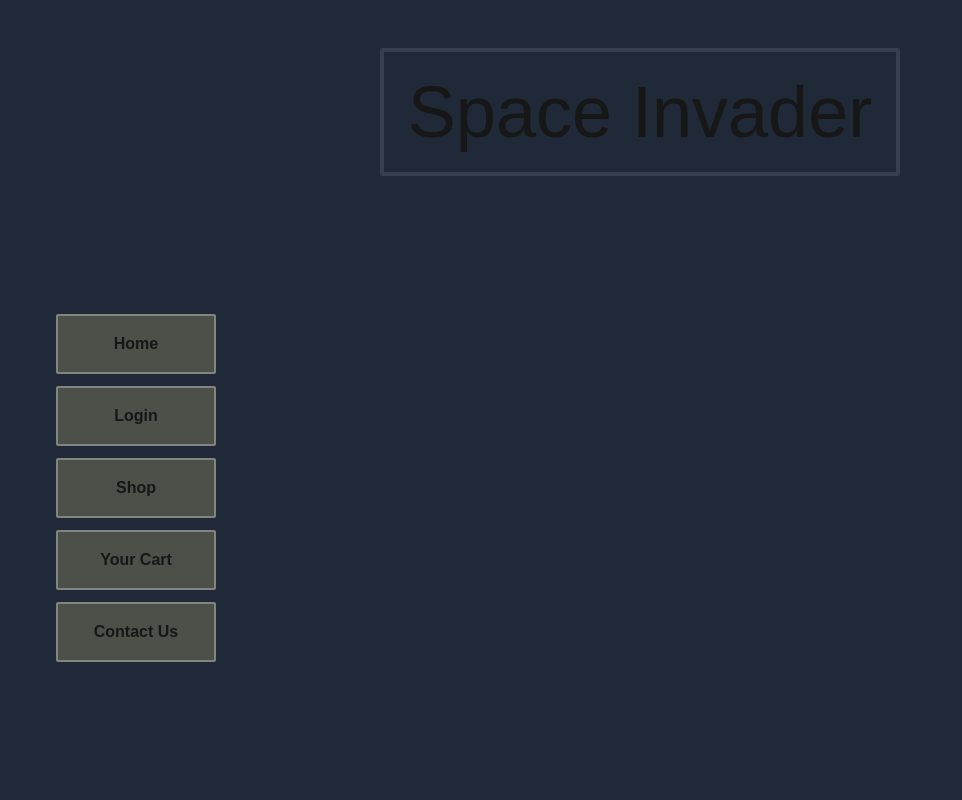
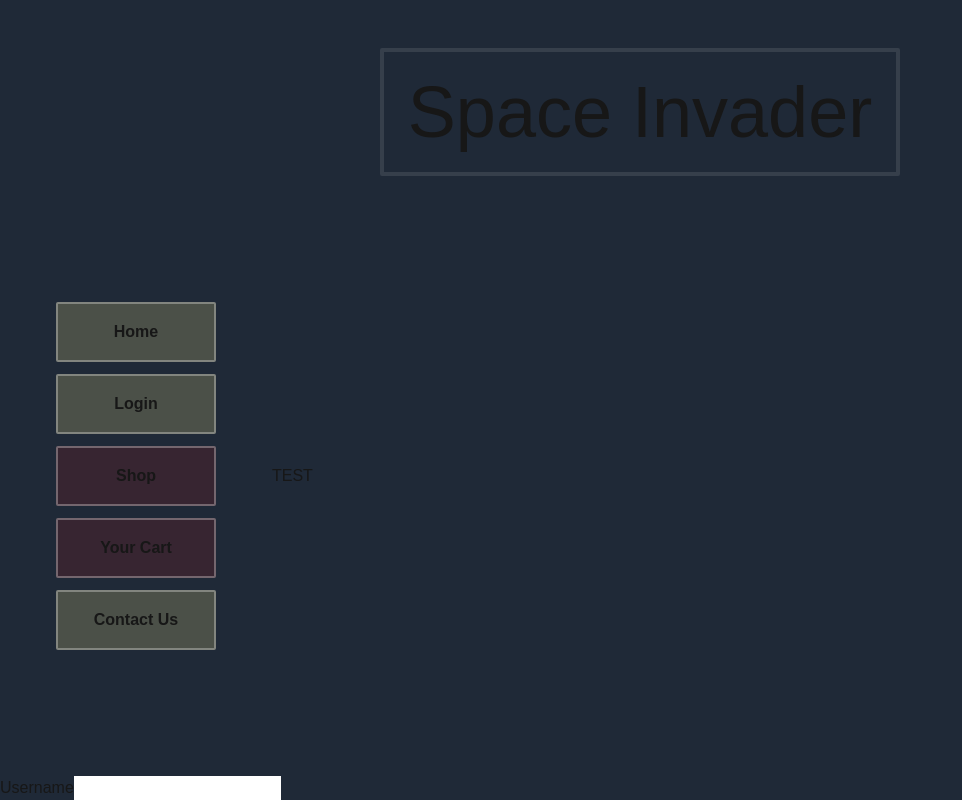
Before and after one commit to MichihideS/sti_Web-API-Backend_projektarbete-frontendv2, a Next.js app: page /login in a window 1280 px wide. Shown: the whole page, without its empty margins (0-962 px from the left). Built offline with nearby package versions, Linux system fonts and the light colour scheme.

Commit message:
add zustand pack for global variable usages instead of jwt (for G) and added dynamic colors for navigation buttons depending on login state

```diff
--- a/app/(authentication)/login/page.tsx
+++ b/app/(authentication)/login/page.tsx
@@ -1,7 +1,34 @@
+"use client"
 import LeftSideMenu from "@/app/_components/LeftSideMenu"
 import MainTitle from "@/app/_components/MainTitle"
+import { CustomUserFormLogin } from "@/app/_type/ICustomUser"
+import { ChangeEvent, useState } from "react"
 
 export default function Login() {
+	const [customUser, setCustomUser] = useState<CustomUserFormLogin>({
+		username: "",
+		password: "",
+	})
+
+	function handleOnClick() {
+		getUser()
+	}
+
+	async function getUser() {
+		const response = await fetch("http://localhost:8080/api/v1/user")
+		const data = await response.json()
+
+		console.log(data)
+		console.log(customUser.username)
+	}
+
+	function handleChange(event: ChangeEvent<HTMLInputElement>) {
+		setCustomUser((prevState) => ({
+			...prevState,
+			[event.target.name]: event.target.value,
+		}))
+	}
+
 	return (
 		<div className="h-screen flex flex-col bg-gray-800">
 			<div className="flex justify-center">
@@ -9,6 +36,18 @@ export default function Login() {
 			</div>
 			<div className="flex flex-row flex-grow items-center">
 				<LeftSideMenu />
+				<button onClick={handleOnClick}>TEST</button>
+			</div>
+			<div>
+				{/* Username */}
+				<label htmlFor="username">Username</label>
+				<input
+					className="text-black"
+					type="text"
+					name="username"
+					value={customUser.username}
+					onChange={(event) => handleChange(event)}
+				/>
 			</div>
 		</div>
 	)
--- a/app/(authentication)/signup/page.tsx
+++ b/app/(authentication)/signup/page.tsx
@@ -1,5 +1,4 @@
 "use client"
-
 import { CustomUser, CustomUserForm } from "@/app/_type/ICustomUser"
 import { ChangeEvent, FormEvent, useState } from "react"
 
@@ -21,6 +20,7 @@ export default function SignUp() {
 		const newUser: CustomUser = {
 			username: customUser.username,
 			password: customUser.password,
+			cart: [],
 		}
 
 		// POST
--- a/app/(store)/customer-cart/page.tsx
+++ b/app/(store)/customer-cart/page.tsx
@@ -1,3 +1,4 @@
+"use client"
 import LeftSideMenu from "@/app/_components/LeftSideMenu"
 import MainTitle from "@/app/_components/MainTitle"
 
--- a/app/(store)/shop/page.tsx
+++ b/app/(store)/shop/page.tsx
@@ -1,3 +1,4 @@
+"use client"
 import LeftSideMenu from "@/app/_components/LeftSideMenu"
 import MainTitle from "@/app/_components/MainTitle"
 
--- a/app/_components/CustomButtonNavigation.tsx
+++ b/app/_components/CustomButtonNavigation.tsx
@@ -4,16 +4,20 @@ import Link from "next/link"
 export default function CustomButtonNavigation({
 	title,
 	navigation,
+	func,
+	bgcolor,
 }: {
 	title: string
 	navigation: string
+	func: () => void
+	bgcolor: string
 }) {
 	return (
 		<Link href={navigation}>
 			<button
-				className="
+				onClick={func}
+				className={`
 			p-4
-			bg-yellow-200
 			bg-opacity-20
 			font-bold
 			hover:bg-yellow-950
@@ -24,7 +28,8 @@ export default function CustomButtonNavigation({
 			border-solid
 			border-white
 			border-opacity-30
-			"
+			${bgcolor}
+			`}
 			>
 				{title}
 			</button>
--- a/app/_components/LeftSideMenu.tsx
+++ b/app/_components/LeftSideMenu.tsx
@@ -1,31 +1,70 @@
 import CustomButtonNavigation from "./CustomButtonNavigation"
+import useClientStore from "../store"
 
 export default function LeftSideMenu() {
+	const { user, updateUser } = useClientStore()
+	let stateUser: string = ""
+	let loginLogout: string = ""
+	let loginShopOrCart: string = ""
+	let loginShopNavigate: string = ""
+	let loginCartNavigate: string = ""
+
+	if (user === "") {
+		stateUser = "Login"
+		loginLogout = "/login"
+		loginShopOrCart = "bg-red-800"
+		loginShopNavigate = ""
+		loginCartNavigate = ""
+	} else {
+		stateUser = "Logout"
+		loginLogout = "/home"
+		loginShopOrCart = "bg-yellow-200"
+		loginShopNavigate = "/shop"
+		loginCartNavigate = "/customer-cart"
+	}
+
+	function loggedInOrLoggedOut() {
+		if (stateUser === "Login") {
+		} else {
+			updateUser("")
+		}
+	}
+
 	return (
 		<div className="flex flex-col gap-3 px-14">
 			<CustomButtonNavigation
 				title={"Home"}
 				navigation={"/home"}
+				func={() => {}}
+				bgcolor="bg-yellow-200"
 			></CustomButtonNavigation>
 
 			<CustomButtonNavigation
-				title={"Login"}
-				navigation={"/login"}
+				title={stateUser}
+				navigation={loginLogout}
+				func={loggedInOrLoggedOut}
+				bgcolor="bg-yellow-200"
 			></CustomButtonNavigation>
 
 			<CustomButtonNavigation
 				title={"Shop"}
-				navigation={"/shop"}
+				navigation={loginShopNavigate}
+				func={() => {}}
+				bgcolor={loginShopOrCart}
 			></CustomButtonNavigation>
 
 			<CustomButtonNavigation
 				title={"Your Cart"}
-				navigation={"/customer-cart"}
+				navigation={loginCartNavigate}
+				func={() => {}}
+				bgcolor={loginShopOrCart}
 			></CustomButtonNavigation>
 
 			<CustomButtonNavigation
 				title={"Contact Us"}
 				navigation={"/contact"}
+				func={() => {}}
+				bgcolor="bg-yellow-200"
 			></CustomButtonNavigation>
 		</div>
 	)
--- a/app/_type/ICustomUser.ts
+++ b/app/_type/ICustomUser.ts
@@ -4,7 +4,13 @@ export interface CustomUserForm {
 	repeatPassword: string
 }
 
+export interface CustomUserFormLogin {
+	username: string
+	password: string
+}
+
 export interface CustomUser {
 	username: string
 	password: string
+	cart: Array<number>
 }
--- a/app/contact/page.tsx
+++ b/app/contact/page.tsx
@@ -1,3 +1,4 @@
+"use client"
 import LeftSideMenu from "../_components/LeftSideMenu"
 import MainTitle from "../_components/MainTitle"
 
--- a/app/home/page.tsx
+++ b/app/home/page.tsx
@@ -1,17 +1,24 @@
 "use client"
-
+import useClientStore from "../store"
 import { useEffect } from "react"
 import MainTitle from "../_components/MainTitle"
 import LeftSideMenu from "../_components/LeftSideMenu"
 
 export default function Home() {
-	function logTest() {
-		console.log("WHY")
-	}
-
 	useEffect(() => {
 		test()
 	})
+
+	const { user, updateUser } = useClientStore()
+	const newValue = "123"
+
+	function globalTest() {
+		updateUser(newValue)
+	}
+
+	function globalReset() {
+		updateUser("")
+	}
 
 	async function test() {
 		const response = await fetch("http://localhost:8080/api/v1/user")
@@ -24,6 +31,9 @@ export default function Home() {
 		<div className="h-screen flex flex-col bg-gray-800">
 			<div className="flex justify-center">
 				<MainTitle />
+				<p>GLOBALTEST: {user}</p>
+				<button onClick={globalTest}>Global</button>
+				<button onClick={globalReset}>Reset</button>
 			</div>
 			<div className="flex flex-row flex-grow items-center">
 				<LeftSideMenu />
--- /dev/null
+++ b/app/store.js
@@ -0,0 +1,35 @@
+import { create } from "zustand"
+import { useEffect } from "react"
+
+/**
+ * Zustands import for global handling of variables
+ * Got ALOT of hydration error before fixing it with copilot cause I wanted to be able to persist refreshing
+ * so most of the code that handles refresh and window changes is from copilot
+ */
+const useStore = create((set) => ({
+	user: "",
+	updateUser: (name) => {
+		const newUser = name
+		set({ user: newUser })
+		if (typeof window !== "undefined") {
+			localStorage.setItem("user", newUser)
+		}
+	},
+	setUserFromStorage: () => {
+		if (typeof window !== "undefined") {
+			const storedUser = localStorage.getItem("user") || ""
+			set({ user: storedUser })
+		}
+	},
+}))
+
+const useClientStore = () => {
+	const store = useStore()
+	useEffect(() => {
+		store.setUserFromStorage()
+	}, [])
+
+	return store
+}
+
+export default useClientStore
```
Also changed, not shown: package.json (+6 -5 lines), 1 other file (tests, documents, lock files or other folders).
